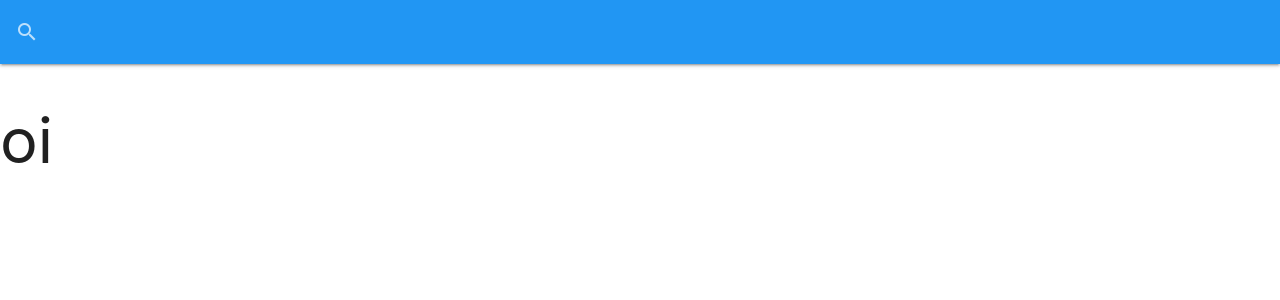
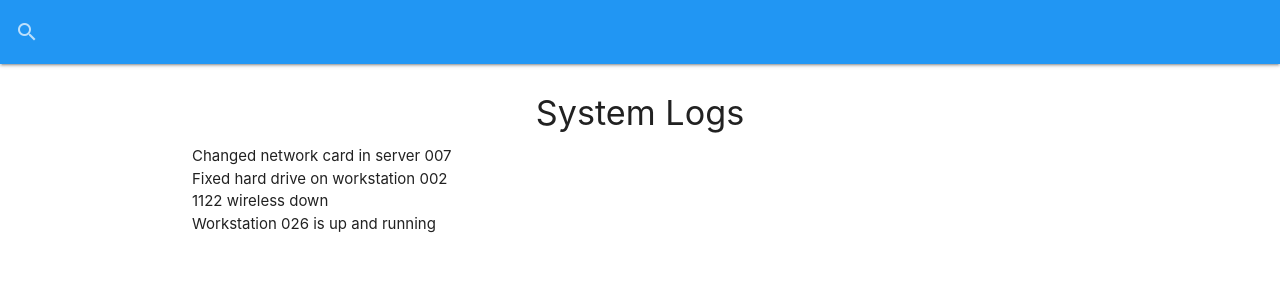
Before and after one commit to WilsonNet/it-logger, a React (Create React App) app: page / in a window 1280 px wide. Shown: the top 300 px of the page. Built offline with nearby package versions, Linux system fonts and the light colour scheme; data requests are answered from the project's data file.

Commit message:
Feito a primeira listagem

```diff
--- a/src/App.js
+++ b/src/App.js
@@ -4,6 +4,7 @@
 import M from 'materialize-css/dist/js/materialize.min.js';
 import './App.css';
 import SearchBar from './components/layout/SearchBar';
+import Logs from './components/logs/Logs';
 
 function App() {
   useEffect(() => {
@@ -13,7 +14,9 @@
   return (
     <>
       <SearchBar />
-      <h1>oi</h1>
+      <div className="container">
+        <Logs />
+      </div>
     </>
   );
 }
--- /dev/null
+++ b/src/components/logs/Logs.js
@@ -0,0 +1,38 @@
+import React, { useState, useEffect } from 'react';
+
+const Logs = () => {
+  const [logs, setLogs] = useState([]);
+  const [loading, setLoading] = useState(false);
+
+  useEffect(() => {
+    getLogs();
+  }, []);
+
+  const getLogs = async () => {
+    setLoading(true);
+    const res = await fetch('/logs');
+    const data = await res.json();
+
+    setLogs(data);
+    setLoading(false);
+  };
+
+  if (loading) {
+    return <h4>Loading...</h4>;
+  }
+
+  return (
+    <ul className="colection-with-header">
+      <li className="collection-header">
+        <h4 className="center">System Logs</h4>
+      </li>
+      {!loading && logs.length === 0 ? (
+        <p className="center">No logs to show...</p>
+      ) : (
+        logs.map(log => <li>{log.message}</li>)
+      )}
+    </ul>
+  );
+};
+
+export default Logs;
```
Also changed, not shown: src/components/logs/LogItem.js (added).
